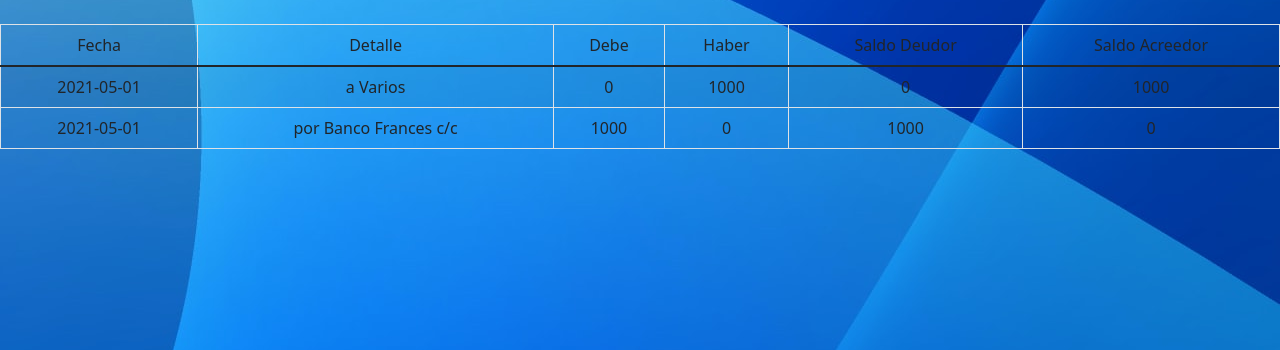
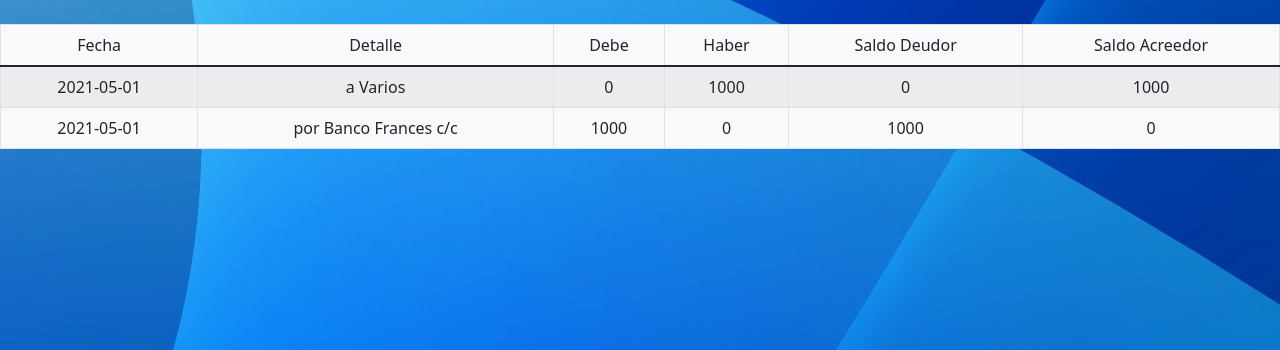
Before and after one commit to Lucasst97/economiaEmpresarial, a PHP site: page /libro_mayor.php in a window 1280 px wide. Shown: the part 129-479 px from the top of the page. Run offline with PHP 8.4, Linux system fonts and the light colour scheme; some libraries are stand-ins or nearby versions.

Commit message:
Cambios visuales... again
Falta acomodar el footer en ingresarcuenta.php

```diff
--- a/libro_compra.php
+++ b/libro_compra.php
@@ -54,7 +54,7 @@ include("vista/menu.php");
     <div class="row">
         <div class="col-12">
             <div class="table">
-                <table class="table table-hover table-striped table-bordered">
+                <table class="table table-hover table-striped table-bordered bg-light">
                     <thead class="">
                         <tr>
                             <td rowspan="2">Fecha</td>
--- a/libro_diario.php
+++ b/libro_diario.php
@@ -18,7 +18,6 @@ include("vista/menu.php");
         });
     }
 </script>
-
 <!-- Modal -->
 <div class="modal fade" id="Agregar_libro_diario" role="dialog" aria-hidden="true">
     <div class="modal-dialog" role="document">
@@ -56,7 +55,7 @@ include("vista/menu.php");
     <div class="row">
         <div class="col-12">
             <div class="table">
-                <table class="table table-hover table-striped table-bordered">
+                <table class="table table-hover table-striped table-bordered bg-light">
                     <thead class="">
                         <tr>
                             <td rowspan="2" class="col-1">N° Asiento</td>
--- a/libro_mayor.php
+++ b/libro_mayor.php
@@ -54,7 +54,7 @@ include("vista/menu.php");
     <div class="row">
         <div class="col-12">
             <div class="table">
-                <table class="table table-hover table-striped table-bordered">
+                <table class="table table-hover table-striped table-bordered bg-light">
                     <thead class="">
                         <tr>
                             <td rowspan="2">Fecha</td>
--- a/libro_venta.php
+++ b/libro_venta.php
@@ -54,7 +54,7 @@ include("vista/menu.php");
     <div class="row">
         <div class="col-12">
             <div class="table">
-                <table class="table table-hover table-striped table-bordered">
+                <table class="table table-hover table-striped table-bordered bg-light">
                     <thead class="">
                         <tr>
                             <td rowspan="2">Fecha</td>
```
